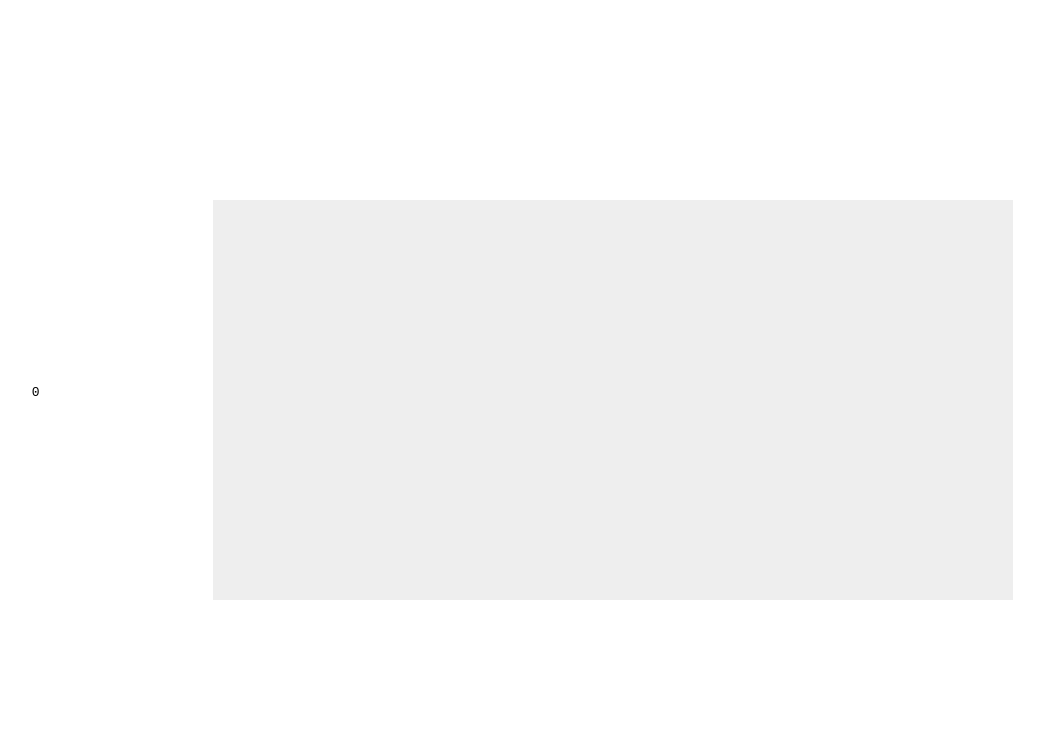
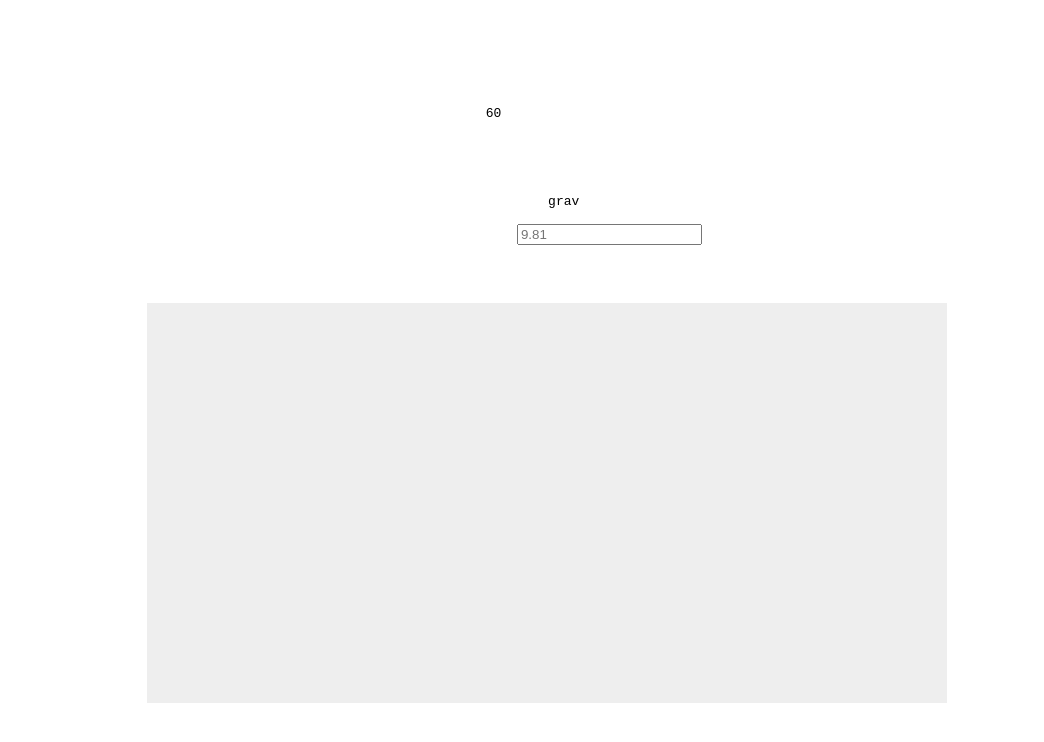
Before and after one commit to osip123/JavaScript2DGameEng, a plain HTML site: page src/index.html in a window 1280 px wide. Shown: the whole page, without its empty margins (93-1137 px from the left). Drawn offline with Linux system fonts and the light colour scheme.

Commit message:
UI 1.35
none

```diff
--- a/script/functionScripts/FPS.js
+++ b/script/functionScripts/FPS.js
@@ -1,34 +1,28 @@
 
 var frame = document.getElementById("farme");
 
-console.log(frame)
+// console.log(frame)
 
+export function fpsMeter() {
+    let prevTime = Date.now(),
+        frames = 0;
 
-export function getFps(){
-        let frameCount = function _fc(timeStart){
+    requestAnimationFrame(function loop() {
+      const time = Date.now();
+      frames++;
+      if (time > prevTime + 1000) {
+        let fps = Math.round( ( frames * 1000 ) / ( time - prevTime ) );
+        prevTime = time;
+        frames = 0;
 
-            let now = performance.now();
-            let duration = now - timeStart;
+        console.info('FPS: ', fps);
+        frame.textContent = fps;
+      }
 
-            if(duration < 100){
+      requestAnimationFrame(loop);
+    });
+  }
 
-                _fc.counter++;
+//   fpsMeter();
 
-            } else {
-
-                _fc.fps = _fc.counter * 10;
-                _fc.counter = 0;
-                timeStart = now;
-                console.log(_fc.fps);
-
-            }
-            requestAnimationFrame(() => frameCount(timeStart));
-        }
-
-    frameCount.counter = 0;
-    frameCount.fps = 0;
-
-    frameCount(performance.now())
-
-    console.log(frameCount)
-}
+//   console.log(fpsMeter())
--- a/src/index.html
+++ b/src/index.html
@@ -13,16 +13,27 @@
 </head>
 <body  id="root">
     <header>
-        <pre>
+        <pre class="l1">
             <span id="farme">
                 0
             </span>
         </pre>
+        <pre class="l2">
+            <div class="lower">
+                <span>
+                    grav
+                </span>
+                <input id="grav" type="text" placeholder="9.81">
+            </div>
+        </pre>
     </header>
-    <canvas
-    id="canvas"
-    width="800"
-    height="400"
-    ></canvas>
+    <div class="containner">
+
+        <canvas
+        id="canvas"
+        width="800"
+        height="400"
+        ></canvas>
+    </div>
 </body>
 </html>
--- a/src/script.js
+++ b/src/script.js
@@ -1,11 +1,10 @@
 const canvas = document.getElementById("canvas");
 const ctx = canvas.getContext("2d");
 
-import { getFps } from "../script/functionScripts/FPS.js";
-
+import { fpsMeter } from "../script/functionScripts/FPS.js";
 
 const main = () => {
-    // getFps();
+    fpsMeter();
 }
 
 main()
--- a/src/style.css
+++ b/src/style.css
@@ -1,6 +1,7 @@
 #root{
-    height: 100vh;
+    min-height: 100vh;
     display: flex;
+    flex-direction: column;
     justify-content: center;
     align-items: center;
     margin: 0;
@@ -12,4 +13,17 @@
 #canvas{
     margin: 0 auto;
     background-color: #eee;
+<<<<<<< Updated upstream
 }
+
+=======
+    margin-bottom: 130px;
+}
+
+header{
+    display: flex;
+    width: 1200px;
+    justify-content: space-between;
+    align-items: center;
+}
+>>>>>>> Stashed changes
```
